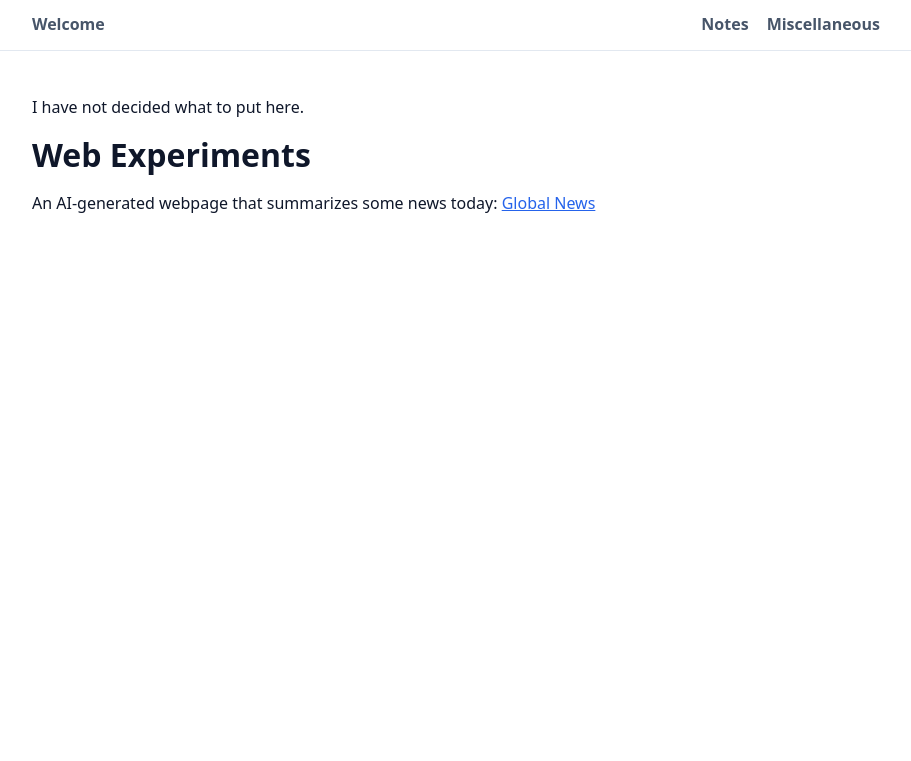
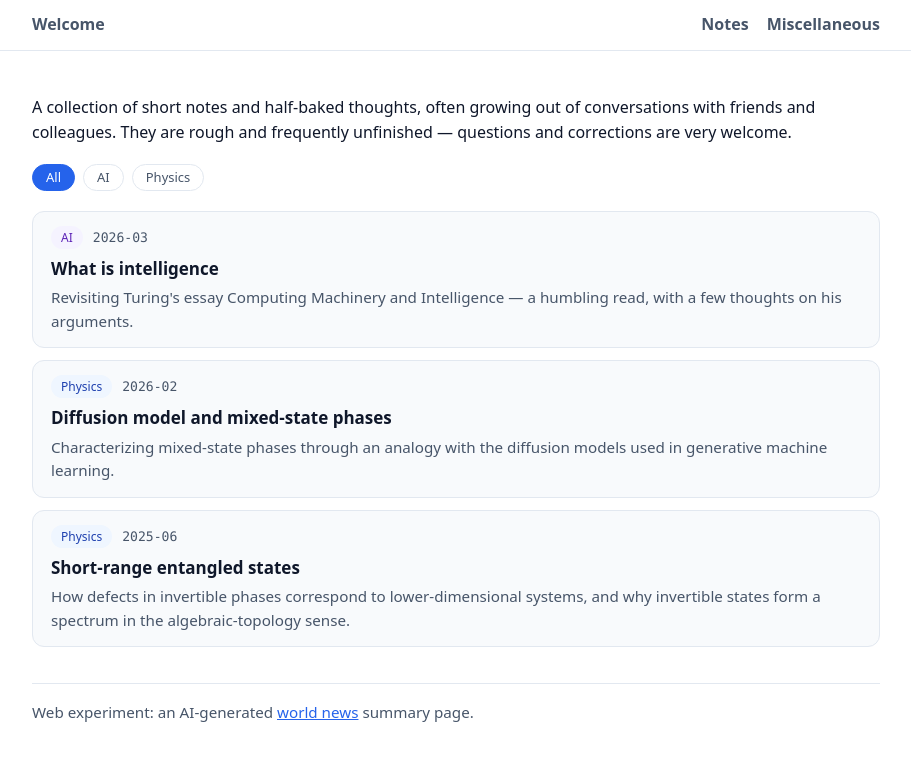
Before and after one commit to ruihuafan/ruihuafan.github.io, a Jekyll site: the page built from misc.md, in a window 1280 px wide. Shown: the top 761 px of the page, without its empty margins (184-1095 px from the left). Built offline with Jekyll 4.4.1, drawn with Linux system fonts in a browser that asks for light colours.

Commit message:
Turn Miscellaneous into a writing index for the mknotes
- misc.md: replace placeholder with a reverse-chronological card feed of
  the mknotes essays (subject tag, date, title, summary) plus JS subject
  filter chips; rehome the world_news experiment as a footer link
- notes.md: drop the "Random thoughts" section so Notes is purely the
  curated PDF library
- _mknotes: add a `summary:` field to each note for its card blurb
- head.html: add card/chip styles for the writing index

Co-Authored-By: Claude Opus 4.8 <noreply@anthropic.com>

```diff
--- a/_includes/head.html
+++ b/_includes/head.html
@@ -178,6 +178,66 @@
       gap: 0;
     }
   }
+
+  /* Writing index: mknotes rendered as a filterable card feed */
+  .post-filter {
+    display: flex;
+    gap: 8px;
+    flex-wrap: wrap;
+    margin: 18px 0 20px;
+  }
+  .post-chip {
+    font: inherit;
+    font-size: 13px;
+    line-height: 1;
+    cursor: pointer;
+    padding: 6px 13px;
+    border-radius: 999px;
+    border: 1px solid #e2e8f0;
+    background: #fff;
+    color: var(--muted);
+  }
+  .post-chip:hover { color: var(--link); border-color: #cbd5e1; }
+  .post-chip.is-active { background: var(--link); border-color: var(--link); color: #fff; }
+
+  .post-list { display: flex; flex-direction: column; gap: 12px; margin: 0; padding: 0; list-style: none; }
+  .post-card {
+    display: block;
+    background: var(--card);
+    border: 1px solid #e2e8f0;
+    border-radius: 12px;
+    padding: 14px 18px;
+    text-decoration: none;
+    color: inherit;
+    transition: border-color .15s ease, box-shadow .15s ease;
+  }
+  .post-card:hover {
+    border-color: #cbd5e1;
+    box-shadow: 0 1px 3px rgba(15,23,42,.06);
+    text-decoration: none;
+  }
+  .post-card-head { display: flex; align-items: center; gap: 10px; margin-bottom: 6px; }
+  .post-tag { font-size: 12px; padding: 2px 10px; border-radius: 999px; background: #eef2ff; color: #3730a3; }
+  .post-tag--physics { background: #eff6ff; color: #1e40af; }
+  .post-tag--ai      { background: #f5f3ff; color: #5b21b6; }
+  .post-tag--math    { background: #ecfdf5; color: #065f46; }
+  .post-tag--random  { background: #f1f5f9; color: #475569; }
+  .post-date {
+    font-family: ui-monospace, SFMono-Regular, Menlo, Monaco, Consolas, "Liberation Mono", monospace;
+    font-size: .82rem;
+    color: var(--muted);
+  }
+  .post-title { display: block; font-size: 17px; font-weight: 600; color: var(--fg); margin: 0 0 4px; }
+  .post-card:hover .post-title { color: var(--link); }
+  .post-summary { display: block; font-size: .95rem; color: var(--muted); line-height: 1.55; margin: 0; }
+
+  .experiments-note {
+    margin-top: 36px;
+    padding-top: 16px;
+    border-top: 1px solid #e2e8f0;
+    color: var(--muted);
+    font-size: .95rem;
+  }
 </style>
 
 {% if include.mathjax %}
--- a/_mknotes/DiffusionModel.md
+++ b/_mknotes/DiffusionModel.md
@@ -2,6 +2,7 @@
 title: Diffusion model and mixed-state phases
 date: 2026-02-20
 subject: "physics"
+summary: "Characterizing mixed-state phases through an analogy with the diffusion models used in generative machine learning."
 tags: [physics]
 ---
 
--- a/_mknotes/SRE.md
+++ b/_mknotes/SRE.md
@@ -2,6 +2,7 @@
 title: Short-range entangled states
 date: 2025-06-01
 subject: "physics"
+summary: "How defects in invertible phases correspond to lower-dimensional systems, and why invertible states form a spectrum in the algebraic-topology sense."
 tags: [physics]
 ---
 
--- a/_mknotes/ThinkingMachine.md
+++ b/_mknotes/ThinkingMachine.md
@@ -2,6 +2,7 @@
 title: What is intelligence
 date: 2026-03-29
 subject: "AI"
+summary: "Revisiting Turing's essay Computing Machinery and Intelligence — a humbling read, with a few thoughts on his arguments."
 tags: [AI]
 ---
 
--- a/misc.md
+++ b/misc.md
@@ -1,11 +1,71 @@
 ---
-layout: default
 title: Miscellaneous
 permalink: /misc/
 ---
 
-I have not decided what to put here.
+A collection of short notes and half-baked thoughts, often growing out of conversations with friends and colleagues. They are rough and frequently unfinished — questions and corrections are very welcome.
 
-# Web Experiments
+<div class="post-filter" id="post-filter" role="group" aria-label="Filter by subject"></div>
 
-An AI-generated webpage that summarizes some news today: [Global News](/apps/world_news.html)
+<div class="post-list" id="post-list">
+{% assign posts = site.mknotes | sort: "date" | reverse %}
+{% for note in posts %}
+  {% assign subj = note.subject | downcase %}
+  <a class="post-card" href="{{ note.url | relative_url }}" data-subject="{{ subj }}">
+    <span class="post-card-head">
+      <span class="post-tag post-tag--{{ subj }}">{% if note.subject == "AI" %}AI{% else %}{{ note.subject | capitalize }}{% endif %}</span>
+      <span class="post-date">{{ note.date | date: "%Y-%m" }}</span>
+    </span>
+    <span class="post-title">{{ note.title }}</span>
+    {% if note.summary %}<span class="post-summary">{{ note.summary }}</span>{% endif %}
+  </a>
+{% endfor %}
+</div>
+
+<p class="experiments-note">
+  Web experiment: an AI-generated <a href="{{ '/apps/world_news.html' | relative_url }}">world news</a> summary page.
+</p>
+
+<script>
+  (function () {
+    var list = document.getElementById('post-list');
+    var filterBar = document.getElementById('post-filter');
+    if (!list || !filterBar) return;
+
+    var cards = Array.prototype.slice.call(list.querySelectorAll('.post-card'));
+    var labels = { ai: 'AI' };
+    var subjects = [];
+    cards.forEach(function (c) {
+      var s = c.getAttribute('data-subject');
+      if (s && subjects.indexOf(s) === -1) subjects.push(s);
+    });
+
+    function label(s) { return labels[s] || s.charAt(0).toUpperCase() + s.slice(1); }
+
+    var chips = [];
+    function apply(value) {
+      chips.forEach(function (ch) {
+        ch.classList.toggle('is-active', ch.getAttribute('data-filter') === value);
+      });
+      cards.forEach(function (c) {
+        c.style.display = (value === 'all' || c.getAttribute('data-subject') === value) ? '' : 'none';
+      });
+    }
+    function makeChip(value, text) {
+      var b = document.createElement('button');
+      b.type = 'button';
+      b.className = 'post-chip';
+      b.textContent = text;
+      b.setAttribute('data-filter', value);
+      b.addEventListener('click', function () { apply(value); });
+      filterBar.appendChild(b);
+      chips.push(b);
+    }
+
+    if (subjects.length > 1) {
+      makeChip('all', 'All');
+      subjects.forEach(function (s) { makeChip(s, label(s)); });
+    }
+    apply('all');
+  })();
+</script>
```
Also changed, not shown: notes.md (+0 -26 lines).
